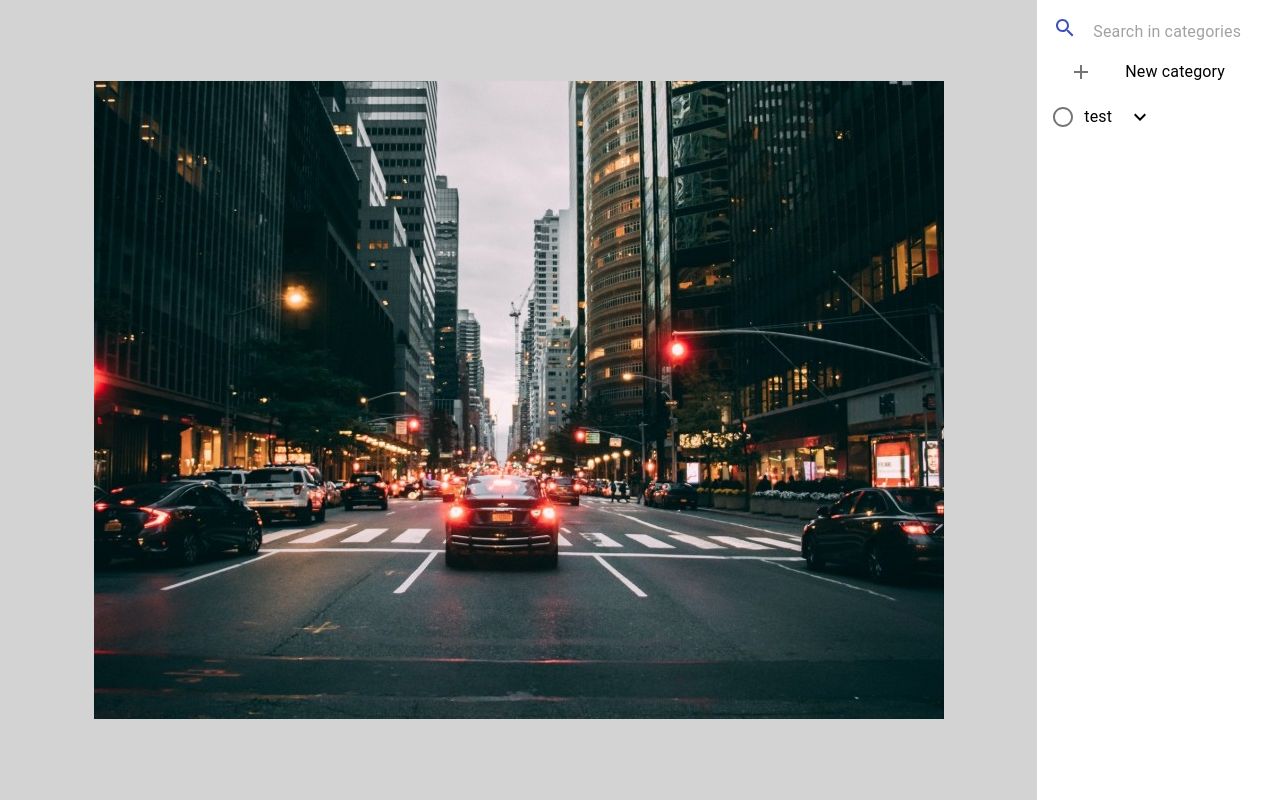
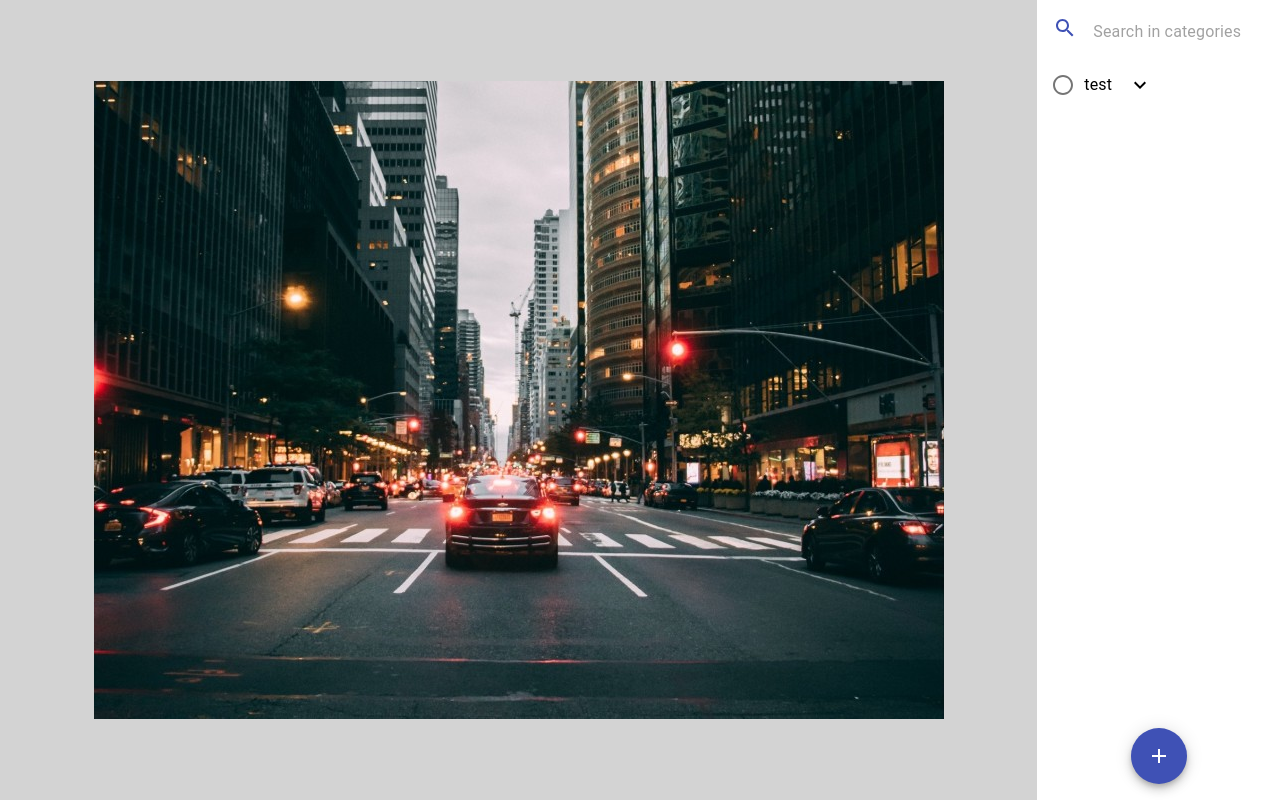
Before and after one commit to LahcenHaouch/bounding-boxes, a React (Create React App) app: page / in a window 1280 px wide. Built offline with nearby package versions, Linux system fonts and the light colour scheme; the HTML template or start-up script is replaced by a standard one.

Commit message:
Position create category button

```diff
--- a/src/App/Category/styles.ts
+++ b/src/App/Category/styles.ts
@@ -1,6 +1,7 @@
-import { Theme } from "@material-ui/core";
+import { Theme, createStyles } from "@material-ui/core";
 
-const styles = (theme: Theme) => ({
+const styles = (theme: Theme) =>
+  createStyles({
     root: {
       // padding: theme.spacing(),
     },
--- a/src/App/index.tsx
+++ b/src/App/index.tsx
@@ -1,24 +1,23 @@
-import { makeStyles } from "@material-ui/core/styles";
-
-import {
-  ListItemIcon,
-  ListItemText,
-  ListItem,
-  InputBase,
-} from "@material-ui/core";
+import { Fab, InputBase, Divider } from "@material-ui/core";
 import { Add as AddIcon, Search as SearchIcon } from "@material-ui/icons";
 import styles from "./styles";
 import { useState } from "react";
+import { makeStyles } from "@material-ui/core";
 
 import traffic from "../assets/traffic.jpg";
 
 import CreateCategoryModal from "./CreateCategoryModal";
+
+import { Category as CategoryType } from "./types";
+
 import Category from "./Category";
 
 const useStyles = makeStyles(styles);
 
 export default function App() {
   const classes = useStyles();
+
+  const [categories, setCategories] = useState<Array<CategoryType>>([]);
 
   const [createCategoryModalStatus, setCreateCategoryModalStatus] =
     useState<boolean>(false);
@@ -49,13 +48,16 @@ export default function App() {
             <InputBase placeholder="Search in categories" />
           </div>
         </div>
-        <ListItem button onClick={openCreateCategoryModal}>
-          <ListItemIcon>
+        <Category category={{ name: "test", color: "pink" }}></Category>
+        <div className={classes.createButton}>
+          <Fab
+            color="primary"
+            aria-label="add"
+            onClick={openCreateCategoryModal}
+          >
             <AddIcon />
-          </ListItemIcon>
-          <ListItemText primary="New category" />
-        </ListItem>
-        <Category category={{ name: "test", color: "pink" }}></Category>
+          </Fab>
+        </div>
       </div>
     </div>
   );
--- a/src/App/styles.ts
+++ b/src/App/styles.ts
@@ -1,6 +1,7 @@
-import { Theme } from "@material-ui/core";
+import { Theme, createStyles } from "@material-ui/core";
 
-const styles = (theme: Theme) => ({
+const styles = (theme: Theme) =>
+  createStyles({
     root: {
       display: "flex",
       height: "100%",
@@ -15,12 +16,20 @@ const styles = (theme: Theme) => ({
     },
     sideBar: {
       padding: theme.spacing(2),
+      display: "flex",
+      flexDirection: "column",
     },
     searchContainer: {
       display: "flex",
+      marginBottom: theme.spacing(2),
     },
     searchInput: {
       marginLeft: theme.spacing(2),
+    },
+    createButton: {
+      marginTop: "auto",
+      display: "flex",
+      justifyContent: "center",
     },
     image: {
       display: "block",
```
Lines whose indentation alone changed are shown as unchanged.
